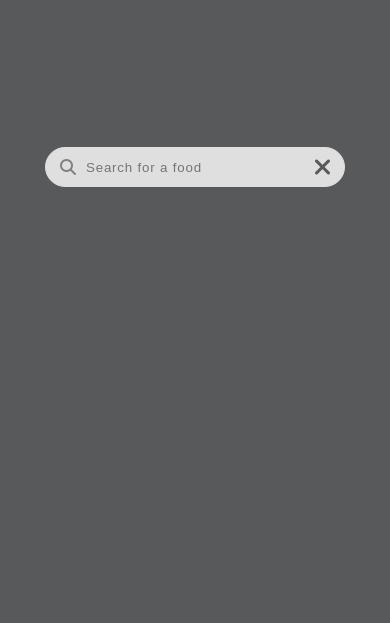
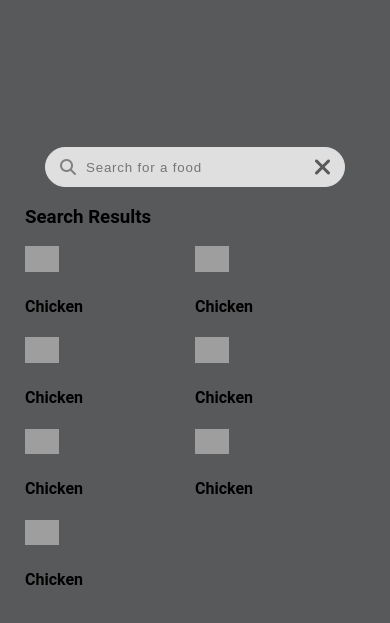
Before and after one commit to raymondkhoaho/MacVue, a website: page index.html in a window 390 px wide. Shown: the part 63-686 px from the top of the page. Drawn offline with Linux system fonts and the light colour scheme; grey boxes are pictures that could not be loaded.

Commit message:
Add some dummy search results to the row to style them to match wireframe.  Check that results look good on both mobile and desktop screens.

```diff
--- a/css/layout.css
+++ b/css/layout.css
@@ -1,14 +1,27 @@
+.container {
+  margin: 0 25px;
+}
+
 .row {
   display: flex;
   flex-wrap: wrap;
 }
 
 .column-full {
-  width: 100%;
+  flex-basis: 100%;
+}
+
+.column-sixth {
+  flex-basis: 50%;
 }
 
 @media screen and (min-width: 768px) {
-  .column-full {
+  .column-full,
+  .column-sixth {
     padding: 0 0.75rem;
   }
+
+  .column-sixth {
+    flex-basis: calc(100% / 6);
+  }
 }
--- a/index.html
+++ b/index.html
@@ -15,7 +15,7 @@
     <div class="row navbar">
       <div class="column-full navbar-style">
         <div class="row logo">
-          <img src="images/MacVueIcon.png">
+          <img id="icon" src="images/MacVueIcon.png">
           <h2>MacVue</h2>
         </div>
         <div class="navicon">
@@ -27,7 +27,8 @@
   </header>
   <main>
     <!-- search form -->
-    <div class="row" data-view="search-form">
+    <div class="container hidden" data-view="search-form">
+      <div class="row">
         <div class="column-full center">
           <form id="form">
             <i id="searchicon" class="fa-solid fa-magnifying-glass"></i>
@@ -36,9 +37,56 @@
           </form>
         </div>
       </div>
+    </div>
     <!-- results page -->
-    <div class="row" data-view="results-page">
-
+    <div class="container" data-view="results-page">
+      <div class="row">
+        <h3>Search Results</h3>
+      </div>
+      <div class="row">
+        <div class="column-sixth flex-column">
+          <div class="image-wrapper">
+            <img src="https://www.edamam.com/food-img/d33/d338229d774a743f7858f6764e095878.jpg">
+          </div>
+          <h4>Chicken</h4>
+        </div>
+        <div class="column-sixth flex-column">
+          <div class="image-wrapper">
+            <img src="https://www.edamam.com/food-img/d33/d338229d774a743f7858f6764e095878.jpg">
+          </div>
+          <h4>Chicken</h4>
+        </div>
+        <div class="column-sixth flex-column">
+          <div class="image-wrapper">
+            <img src="https://www.edamam.com/food-img/d33/d338229d774a743f7858f6764e095878.jpg">
+          </div>
+          <h4>Chicken</h4>
+        </div>
+        <div class="column-sixth flex-column">
+          <div class="image-wrapper">
+            <img src="https://www.edamam.com/food-img/d33/d338229d774a743f7858f6764e095878.jpg">
+          </div>
+          <h4>Chicken</h4>
+        </div>
+        <div class="column-sixth flex-column">
+          <div class="image-wrapper">
+            <img src="https://www.edamam.com/food-img/d33/d338229d774a743f7858f6764e095878.jpg">
+          </div>
+          <h4>Chicken</h4>
+        </div>
+        <div class="column-sixth flex-column">
+          <div class="image-wrapper">
+            <img src="https://www.edamam.com/food-img/d33/d338229d774a743f7858f6764e095878.jpg">
+          </div>
+          <h4>Chicken</h4>
+        </div>
+        <div class="column-sixth flex-column">
+          <div class="image-wrapper">
+            <img src="https://www.edamam.com/food-img/d33/d338229d774a743f7858f6764e095878.jpg">
+          </div>
+          <h4>Chicken</h4>
+        </div>
+      </div>
     </div>
   </main>
   <script src="js/data.js"></script>
```
Lines whose indentation alone changed are shown as unchanged.
